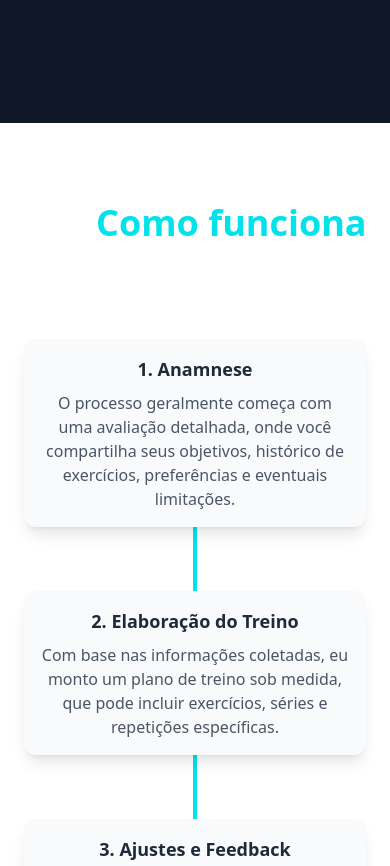
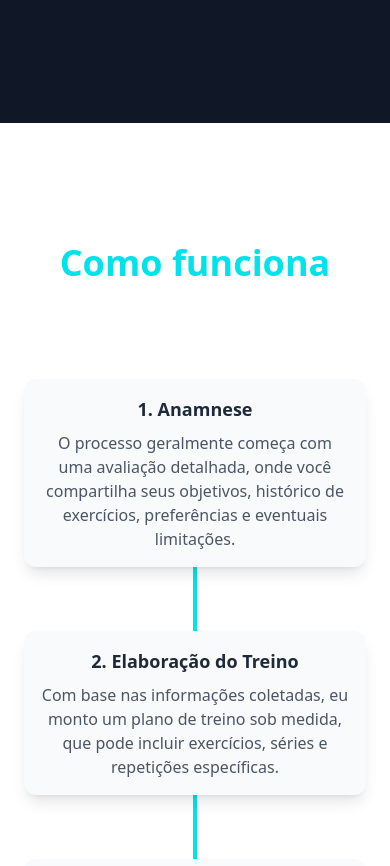
Before and after one commit to amog-oliveira/site-greicinha-santos, a website: page index.html in a window 390 px wide. Shown: the part 6940-7806 px from the top of the page. Drawn offline with Linux system fonts and the light colour scheme.

Commit message:
mudado espacamento mobile secao como funciona

```diff
--- a/index.html
+++ b/index.html
@@ -151,9 +151,9 @@
       <div class="text-center mt-24 mb-18">
         <h2 class="text-4xl font-bold">
           Eu sou a
-            <span class="text-[#01e3eb] font-extrabold">Greicinha Santos
-              <!-- <div class="w-24 h-1 mx-auto mt-2"></div> -->
-            </span>, <br> profissional de Educação Física!
+          <span class="text-[#01e3eb] font-extrabold">Greicinha Santos
+          <!-- <div class="w-24 h-1 mx-auto mt-2"></div> -->
+          </span>, <br> profissional de Educação Física!
         </h2>
       </div>
 
@@ -251,9 +251,9 @@
       </div>
     </section>
 
-    <section class="bg-white py-20 text-center" id="como-funciona">
-      <h2 class="text-4xl font-bold flex items-center gap-2 ml-24 mb-24">
-        <span class="text-[#01e3eb] font-extrabold">Como funciona</span>
+    <section class="bg-white py-20 text-center " id="como-funciona">
+      <h2 class="text-4xl font-bold flex items-center gap-2 ml-24 mb-24 max-sm:flex-col max-sm:ml-0 max-sm:mt-10">
+        <span class="text-[#01e3eb] font-extrabold ">Como funciona</span>
       </h2>
       <div class="max-w-5xl mx-auto px-6 relative">
 
```
Also changed, not shown: output.css.
